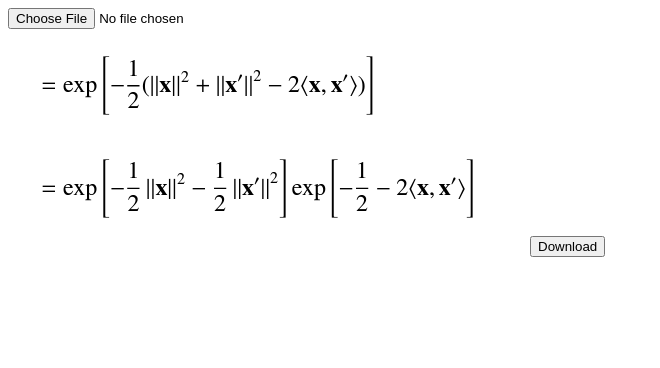
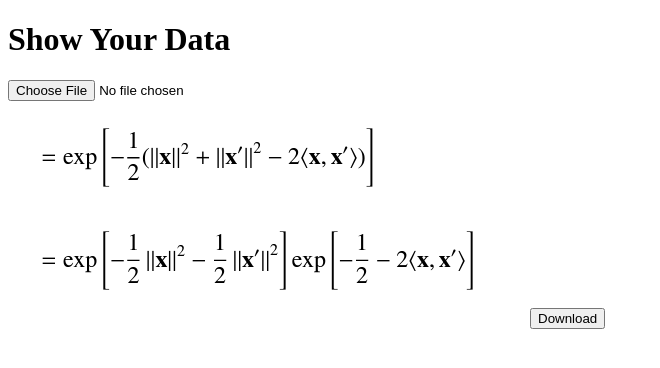
Before and after one commit to seonghun120614/SYD, a React (Vite) app in the folder app/front/: page / in a window 1280 px wide. Shown: the top 368 px of the page, without its empty margins (0-660 px from the left). Built offline with nearby package versions, Linux system fonts and the light colour scheme.

Commit message:
feat: Create a  layout

```diff
--- a/app/front/src/App.jsx
+++ b/app/front/src/App.jsx
@@ -2,11 +2,14 @@ import React from "react";
 
 import CSVUpload from './components/CSVUpload';
 import Block from './components/Block';
+import Loading from './components/Block';
+import Header from './layouts/Header';
 
 
 function App() {
   return (
     <div>
+      <Header />
       <CSVUpload />
       <Block />
     </div>
--- a/app/front/src/components/Block.jsx
+++ b/app/front/src/components/Block.jsx
@@ -1,5 +1,5 @@
 import React from 'react';
-import Button from './DownloadButton';
+import DownloadButton from './DownloadButton';
 import Plot from './Plot'
 
 
@@ -11,7 +11,7 @@ function Block() {
   return (
     <div class="block">
       <Plot />
-      <Button />
+      <DownloadButton />
     </div>
   );
 }
--- /dev/null
+++ b/app/front/src/layouts/Header.jsx
@@ -0,0 +1,12 @@
+import React from "react";
+
+
+function Header() {
+  return (
+    <header>
+      <h1>Show Your Data</h1>
+    </header>
+  );
+}
+
+export default Header;
```
Also changed, not shown: 1 other file (tests, documents, lock files or other folders).
